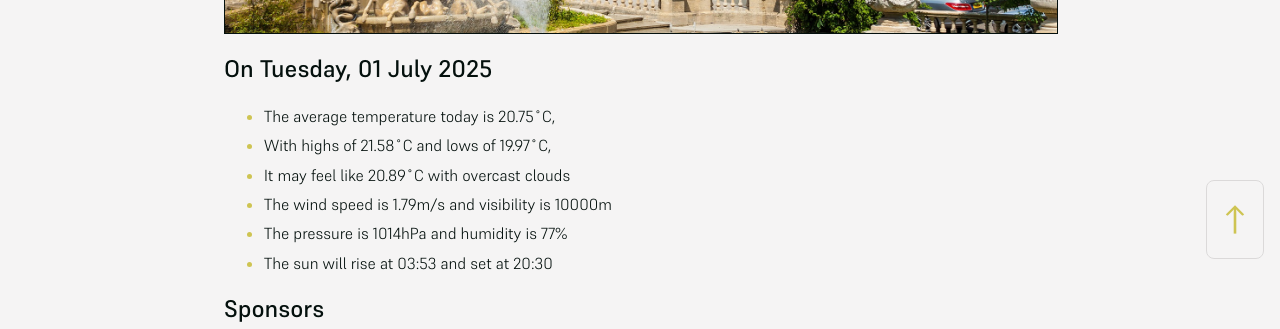
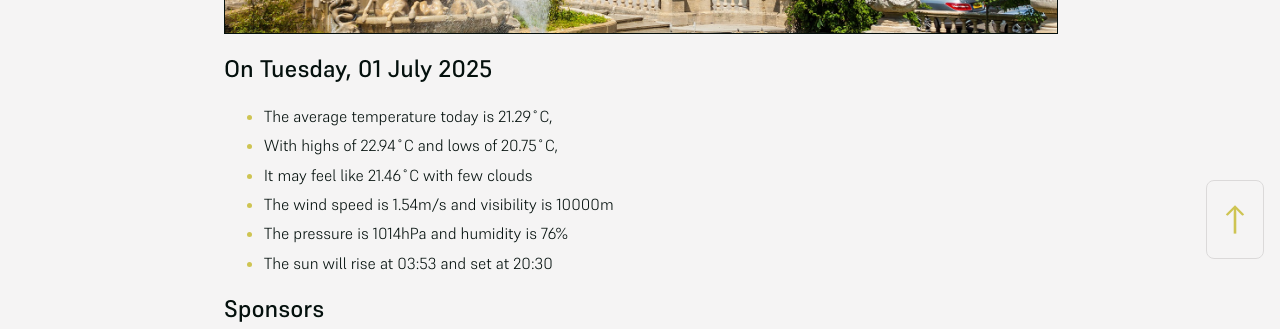
Before and after one commit to mat-0/cheltenham-open-data, a Jekyll site: the page built from index.md, in a window 1280 px wide. Shown: the part 625-954 px from the top of the page. Built offline with Jekyll 4.4.1, drawn with Linux system fonts in a browser that asks for light colours.

Commit message:
Updated 2025-07-01 07:57:54

```diff
--- a/index.md
+++ b/index.md
@@ -10,11 +10,11 @@ seo: Menu
 <!-- weather_marker starts -->
 ## On Tuesday, 01 July 2025
 
-- The average temperature today is 20.75˚C,
-- With highs of 21.58˚C and lows of 19.97˚C,
-- It may feel like 20.89˚C with overcast clouds
-- The wind speed is 1.79m/s and visibility is 10000m
-- The pressure is 1014hPa and humidity is 77%
+- The average temperature today is 21.29˚C,
+- With highs of 22.94˚C and lows of 20.75˚C,
+- It may feel like 21.46˚C with few clouds
+- The wind speed is 1.54m/s and visibility is 10000m
+- The pressure is 1014hPa and humidity is 76%
 - The sun will rise at 03:53 and set at 20:30
 
 <!-- weather_marker ends -->
```
Also changed, not shown: _data/flood.json (+4 -4 lines), _pages/fix-my-street.md (+2 -2 lines), _pages/news.md (+10 -10 lines).
